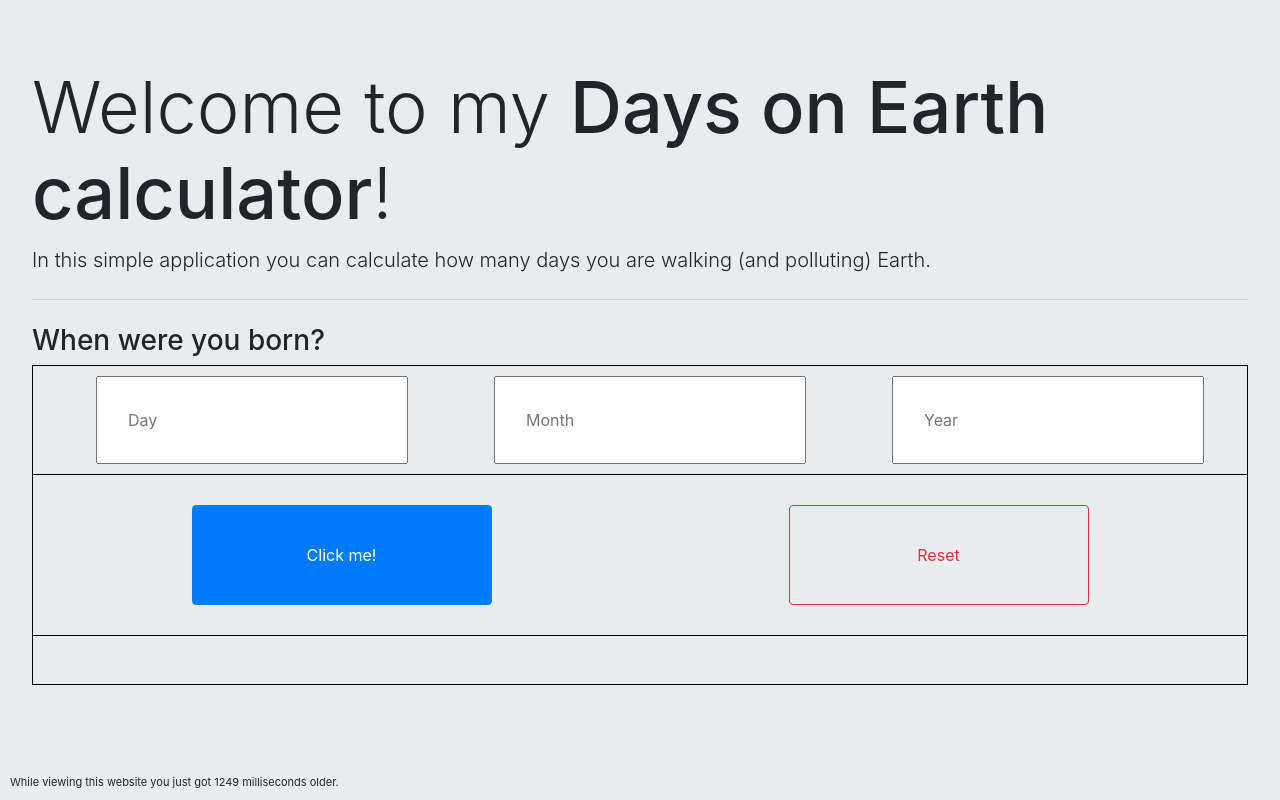
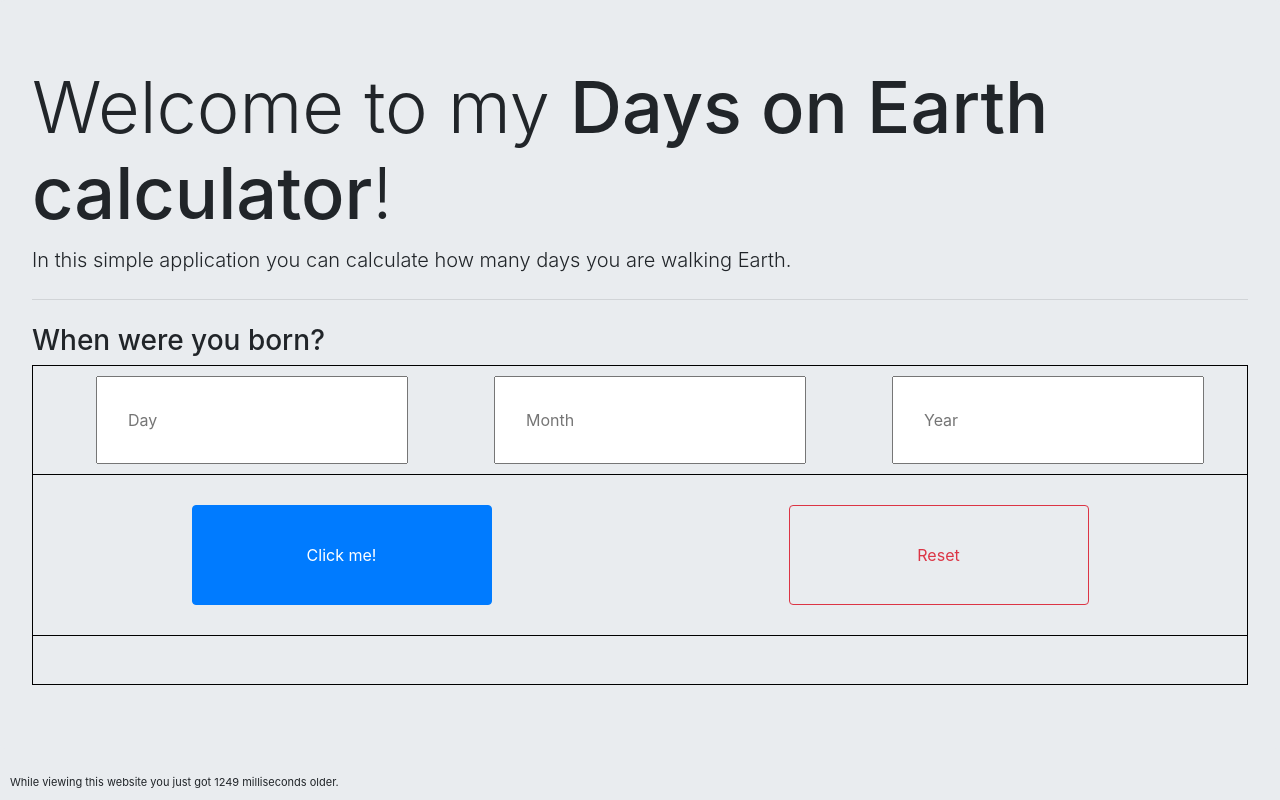
Before and after one commit to honzaKovar/daysOnEarth, a plain HTML site: page index.html in a window 1280 px wide. Drawn offline with nearby package versions, Linux system fonts and the light colour scheme.

Commit message:
Update index.html

```diff
--- a/index.html
+++ b/index.html
@@ -14,8 +14,7 @@
     <div class='jumbotron'>
         <div>
             <h1 class='display-3'>Welcome to my <span style='font-weight: 500;'>Days on Earth calculator</span>!</h1>
-            <p class='lead'>In this simple application you can calculate how many days you are walking (and polluting)
-                Earth.</p>
+            <p class='lead'>In this simple application you can calculate how many days you are walking Earth.</p>
             <hr class='my-4'>
             <h3>When were you born?</h3>
             <div class='date-input'>
```
